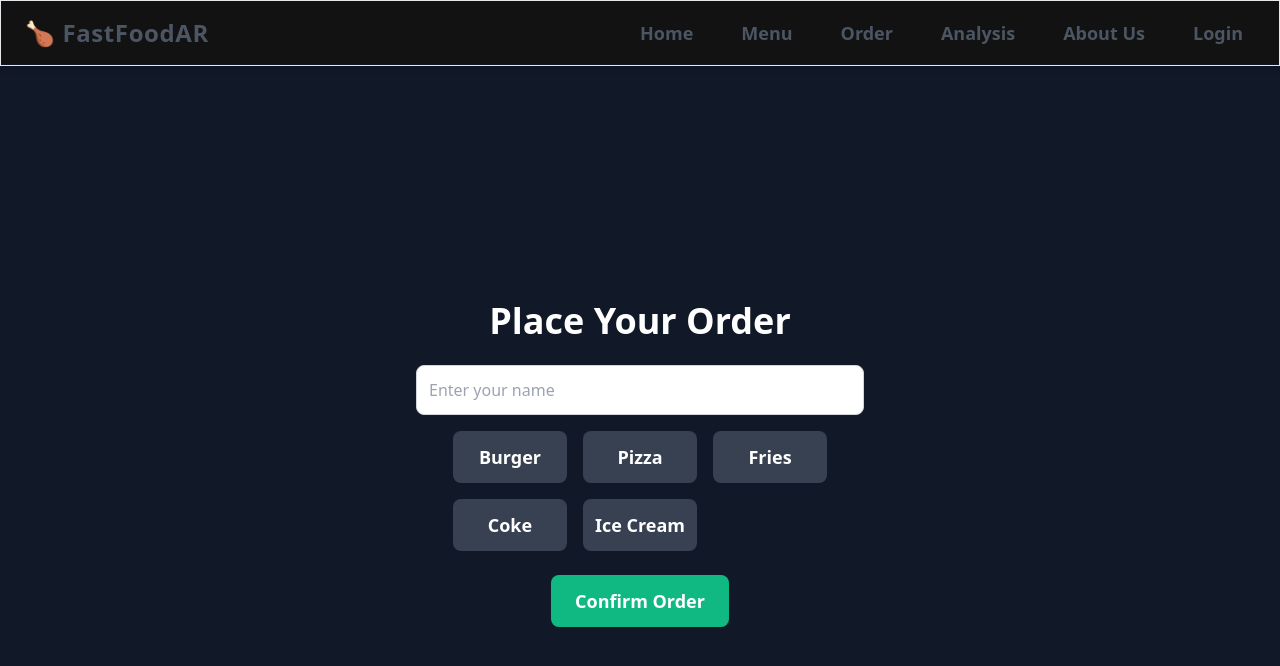
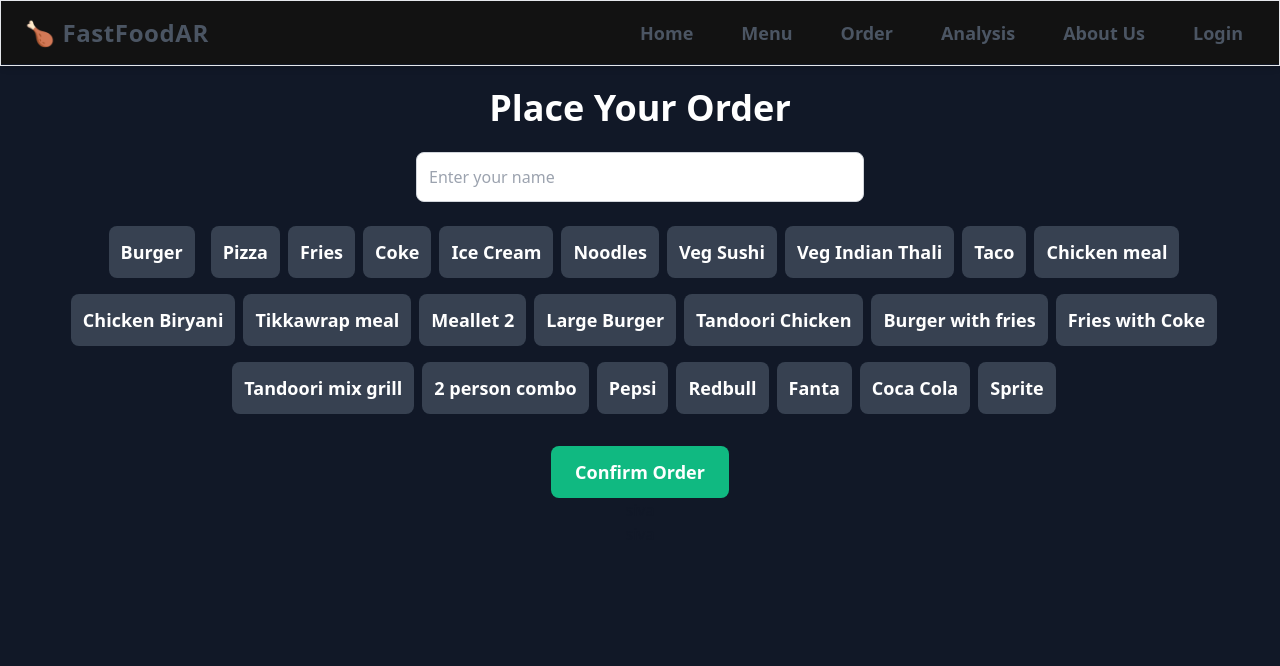
Before and after one commit to sivaprakasam-07/W-EBAR, a React (Vite) app: page /order in a window 1280 px wide. Shown: the top 666 px of the page. Built offline with nearby package versions, Linux system fonts and the light colour scheme.

Commit message:
clear the vercel error

```diff
--- a/src/components/Navbar.jsx
+++ b/src/components/Navbar.jsx
@@ -48,9 +48,10 @@ const Navbar = () => {
                     transition={{ duration: 0.3 }}
                     className="md:hidden flex flex-col items-center space-y-4 bg-black/30 backdrop-blur-lg py-4 mt-2 border border-white/20 rounded-lg"
                 >
-                    <NavLink to="/" label="Home" onClick={() => setIsOpen(false)} />
+                    <NavLink to="/landing" label="Home" onClick={() => setIsOpen(false)} />
                     <NavLink to="https://we-bar-007.web.app/" label="Menu" onClick={() => setIsOpen(false)} />
-                    <NavLink to="/order" label="Menu" onClick={() => setIsOpen(false)} />
+                    <NavLink to="/order" label="order" onClick={() => setIsOpen(false)} />
+                    <NavLink to="/analysis" label="Analysis" onClick={() => setIsOpen(false)} />
                     <NavLink to="/about" label="About Us" onClick={() => setIsOpen(false)} />
                     <NavLink to="/login" label="Login" onClick={() => setIsOpen(false)} />
                 </motion.div>
--- a/src/pages/OrderPage.jsx
+++ b/src/pages/OrderPage.jsx
@@ -1,132 +1,29 @@
-// import React, { useState } from "react";
-// import { motion } from "framer-motion";
-// import { db } from "../firebaseConfig"; // Ensure this file exists & is configured correctly
-// import { collection, addDoc, serverTimestamp } from "firebase/firestore";
-// import toast from "react-hot-toast";
-
-// const menuItems = ["Burger", "Pizza", "Fries", "Coke", "Ice Cream"];
-
-// const OrderPage = () => {
-//     const [name, setName] = useState("");
-//     const [selectedItems, setSelectedItems] = useState([]);
-//     const [loading, setLoading] = useState(false);
-
-//     // Toggle item selection
-//     const toggleItemSelection = (item) => {
-//         setSelectedItems((prev) =>
-//             prev.includes(item) ? prev.filter((i) => i !== item) : [...prev, item]
-//         );
-//     };
-
-//     // Submit order to Firebase
-//     const handleOrderSubmit = async () => {
-//         if (!name.trim() || selectedItems.length === 0) {
-//             toast.error("Please enter your name and select at least one item!");
-//             return;
-//         }
-
-//         setLoading(true);
-
-//         try {
-//             const orderRef = collection(db, "orders"); // Firestore collection
-//             await addDoc(orderRef, {
-//                 name,
-//                 items: selectedItems,
-//                 timestamp: serverTimestamp() // Add timestamp
-//             });
-
-//             toast.success("Order placed successfully!");
-//             setName(""); // Reset name input
-//             setSelectedItems([]); // Reset selected items
-//         } catch (error) {
-//             console.error("Error placing order:", error);
-//             toast.error("Failed to place order!");
-//         } finally {
-//             setLoading(false);
-//         }
-//     };
-
-//     return (
-//         <div className="flex flex-col items-center justify-center min-h-screen bg-gray-900 text-white p-6">
-//             <motion.h1
-//                 className="text-4xl font-bold mb-6"
-//                 initial={{ opacity: 0, y: -20 }}
-//                 animate={{ opacity: 1, y: 0 }}
-//                 transition={{ duration: 0.5 }}
-//             >
-//                 Place Your Order
-//             </motion.h1>
-
-//             {/* Name Input */}
-//             <motion.input
-//                 type="text"
-//                 placeholder="Enter your name"
-//                 value={name}
-//                 onChange={(e) => setName(e.target.value)}
-//                 className="w-full max-w-md p-3 mb-4 text-black rounded-lg border border-gray-300 focus:outline-none focus:ring-2 focus:ring-blue-500"
-//                 initial={{ opacity: 0, scale: 0.9 }}
-//                 animate={{ opacity: 1, scale: 1 }}
-//                 transition={{ duration: 0.3 }}
-//             />
-
-//             {/* Menu Items */}
-//             <motion.div
-//                 className="grid grid-cols-2 md:grid-cols-3 gap-4 max-w-md"
-//                 initial={{ opacity: 0 }}
-//                 animate={{ opacity: 1 }}
-//                 transition={{ duration: 0.5, delay: 0.2 }}
-//             >
-//                 {menuItems.map((item, index) => (
-//                     <motion.button
-//                         key={index}
-//                         onClick={() => toggleItemSelection(item)}
-//                         className={`p-3 rounded-lg text-lg font-semibold transition-all duration-200 ${
-//                             selectedItems.includes(item)
-//                                 ? "bg-blue-500 text-white scale-105"
-//                                 : "bg-gray-700 hover:bg-gray-600"
-//                         }`}
-//                         whileTap={{ scale: 0.95 }}
-//                     >
-//                         {item}
-//                     </motion.button>
-//                 ))}
-//             </motion.div>
-
-//             {/* Order Button */}
-//             <motion.button
-//                 onClick={handleOrderSubmit}
-//                 className="mt-6 px-6 py-3 text-lg font-bold rounded-lg bg-green-500 hover:bg-green-600 transition-all duration-200 disabled:opacity-50"
-//                 disabled={loading}
-//                 whileTap={{ scale: 0.95 }}
-//             >
-//                 {loading ? "Placing Order..." : "Confirm Order"}
-//             </motion.button>
-//         </div>
-//     );
-// };
-
-// export default OrderPage;
 import React, { useState } from "react";
 import { motion } from "framer-motion";
 import { db } from "../firebaseConfig"; // Ensure this file exists & is configured correctly
 import { collection, addDoc, serverTimestamp } from "firebase/firestore";
 import toast from "react-hot-toast";
 
-const menuItems = ["Burger", "Pizza", "Fries", "Coke", "Ice Cream"];
+const menuItems = [
+    "Burger", "Pizza", "Fries", "Coke", "Ice Cream",
+    "Noodles", "Veg Sushi", "Veg Indian Thali", "Taco",
+    "Chicken meal", "Chicken Biryani", "Tikkawrap meal", "Meallet 2",
+    "Large Burger", "Tandoori Chicken", "Burger with fries",
+    "Fries with Coke", "Tandoori mix grill", "2 person combo",
+    "Pepsi", "Redbull", "Fanta", "Coca Cola", "Sprite"
+];
 
 const OrderPage = () => {
     const [name, setName] = useState("");
     const [selectedItems, setSelectedItems] = useState([]);
     const [loading, setLoading] = useState(false);
 
-    // Toggle item selection
     const toggleItemSelection = (item) => {
         setSelectedItems((prev) =>
             prev.includes(item) ? prev.filter((i) => i !== item) : [...prev, item]
         );
     };
 
-    // Submit order to Firebase
     const handleOrderSubmit = async () => {
         if (!name.trim() || selectedItems.length === 0) {
             toast.error("Please enter your name and select at least one item!");
@@ -136,23 +33,18 @@ const OrderPage = () => {
         setLoading(true);
 
         try {
-            console.log("Trying to place order..."); // Debugging line
-            console.log("Firestore Connected: ", db); // Debugging Firestore connection
-
-            const orderRef = collection(db, "orders"); // Firestore collection
+            const orderRef = collection(db, "orders");
             await addDoc(orderRef, {
                 name,
                 items: selectedItems,
-                timestamp: serverTimestamp() // Add timestamp
+                timestamp: serverTimestamp()
             });
 
             toast.success("Order placed successfully!");
-            console.log("Order successfully placed!"); // Debugging success case
 
-            setName(""); // Reset name input
-            setSelectedItems([]); // Reset selected items
+            setName("");
+            setSelectedItems([]);
         } catch (error) {
-            console.error("🔥 Firestore Error:", error); // Debugging
             toast.error("Failed to place order! Error: " + error.message);
         } finally {
             setLoading(false);
@@ -160,7 +52,7 @@ const OrderPage = () => {
     };
 
     return (
-        <div className="flex flex-col items-center justify-center min-h-screen bg-gray-900 text-white p-6">
+        <div className="flex flex-col items-center min-h-screen bg-gray-900 text-white p-6 overflow-y-auto h-screen">
             <motion.h1
                 className="text-4xl font-bold mb-6"
                 initial={{ opacity: 0, y: -20 }}
@@ -170,7 +62,6 @@ const OrderPage = () => {
                 Place Your Order
             </motion.h1>
 
-            {/* Name Input */}
             <motion.input
                 type="text"
                 placeholder="Enter your name"
@@ -182,9 +73,8 @@ const OrderPage = () => {
                 transition={{ duration: 0.3 }}
             />
 
-            {/* Menu Items */}
             <motion.div
-                className="grid grid-cols-2 md:grid-cols-3 gap-4 max-w-md"
+                className="flex flex-wrap justify-center space-x-2 mb-4 max-w-full"
                 initial={{ opacity: 0 }}
                 animate={{ opacity: 1 }}
                 transition={{ duration: 0.5, delay: 0.2 }}
@@ -193,7 +83,7 @@ const OrderPage = () => {
                     <motion.button
                         key={index}
                         onClick={() => toggleItemSelection(item)}
-                        className={`p-3 rounded-lg text-lg font-semibold transition-all duration-200 ${
+                        className={`p-3 m-2 rounded-lg text-lg font-semibold transition-all duration-200 ${
                             selectedItems.includes(item)
                                 ? "bg-blue-500 text-white scale-105"
                                 : "bg-gray-700 hover:bg-gray-600"
@@ -205,15 +95,16 @@ const OrderPage = () => {
                 ))}
             </motion.div>
 
-            {/* Order Button */}
             <motion.button
                 onClick={handleOrderSubmit}
-                className="mt-6 px-6 py-3 text-lg font-bold rounded-lg bg-green-500 hover:bg-green-600 transition-all duration-200 disabled:opacity-50"
+                className="mt-2 px-6 py-3 text-lg font-bold rounded-lg bg-green-500 hover:bg-green-600 transition-all duration-200 disabled:opacity-50"
                 disabled={loading}
                 whileTap={{ scale: 0.95 }}
             >
                 {loading ? "Placing Order..." : "Confirm Order"}
             </motion.button>
+            <h1 style={{ color: "#111827" }}>siva</h1>
+            <h1 style={{ color: "#111827" }}>siva</h1>
         </div>
     );
 };
```
